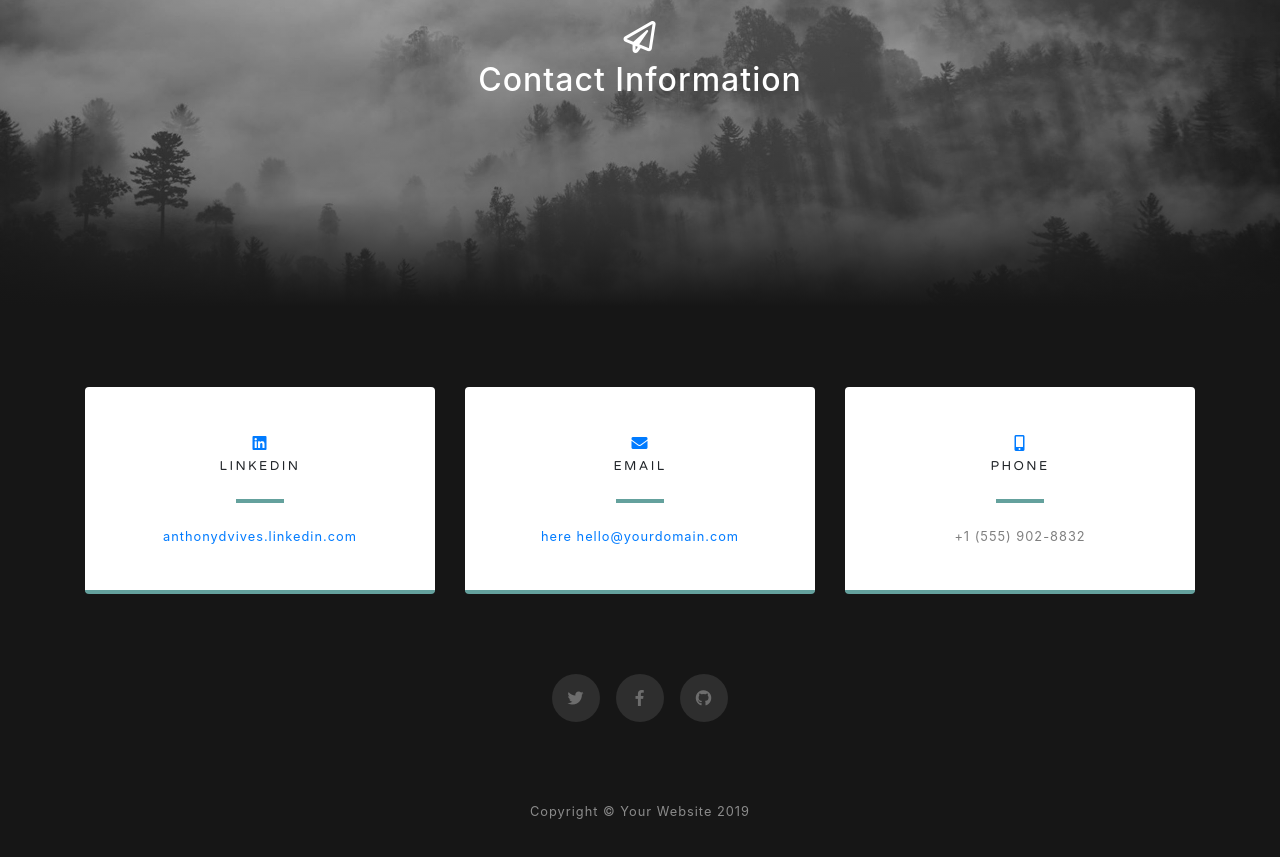
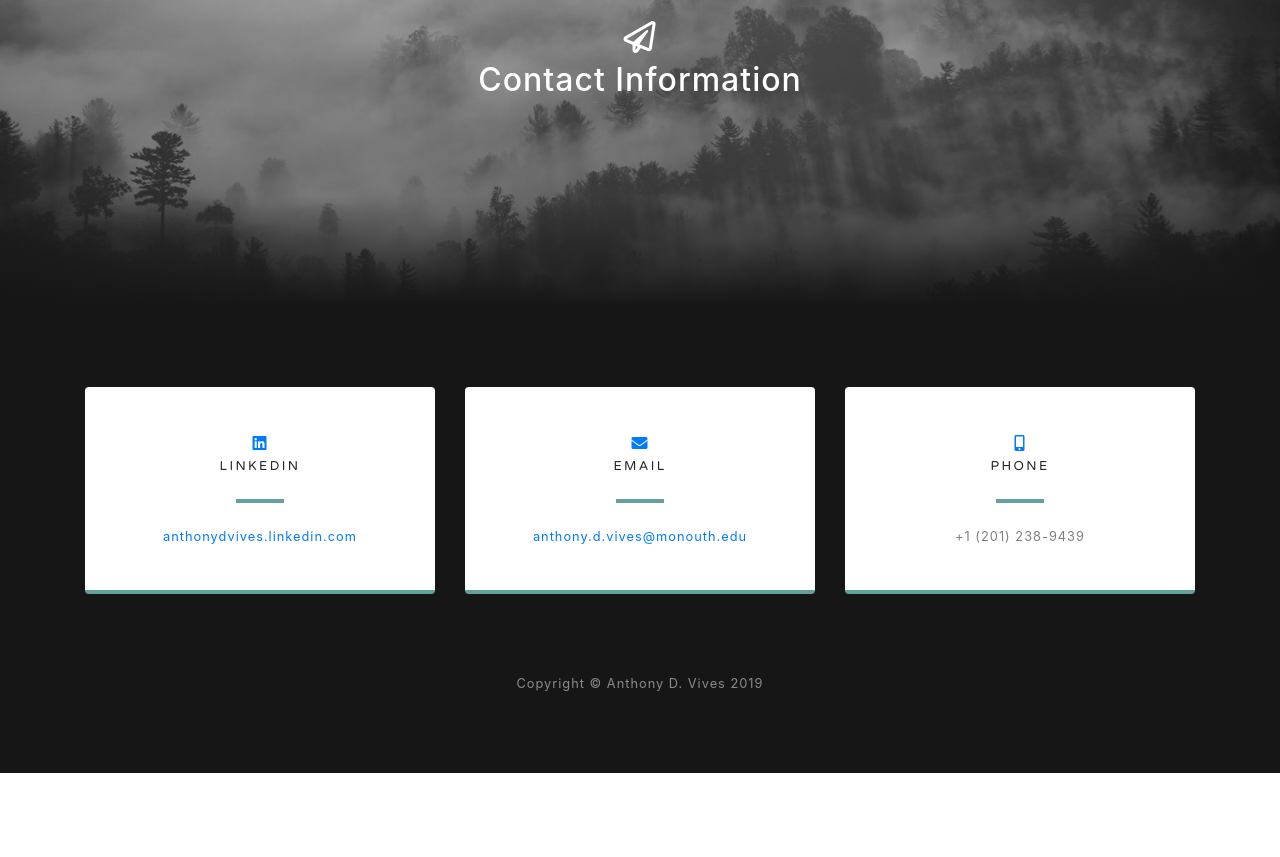
Before and after one commit to anthonydvives/anthonydvives.github.io, a website with bundled scripts: page index.html in a window 1280 px wide. Shown: the part 2913-3770 px from the top of the page. After the commit the page ends 3686 px from the top, so only its background shows below. Built offline with nearby package versions, Linux system fonts and the light colour scheme.

Commit message:
Update index.html

```diff
--- a/index.html
+++ b/index.html
@@ -171,8 +171,7 @@
               <h4 class="text-uppercase m-0">Email</h4>
               <hr class="my-4">
               <div class="small text-black-50">
-                 <a href="http://www.yahoo.com">here</a>
-                <a href="#">hello@yourdomain.com</a>
+                <a href="#">anthony.d.vives@monouth.edu</a>
               </div>
             </div>
           </div>
@@ -184,22 +183,10 @@
               <i class="fas fa-mobile-alt text-primary mb-2"></i>
               <h4 class="text-uppercase m-0">Phone</h4>
               <hr class="my-4">
-              <div class="small text-black-50">+1 (555) 902-8832</div>
+              <div class="small text-black-50">+1 (201) 238-9439</div>
             </div>
           </div>
         </div>
-      </div>
-
-      <div class="social d-flex justify-content-center">
-        <a href="#" class="mx-2">
-          <i class="fab fa-twitter"></i>
-        </a>
-        <a href="#" class="mx-2">
-          <i class="fab fa-facebook-f"></i>
-        </a>
-        <a href="#" class="mx-2">
-          <i class="fab fa-github"></i>
-        </a>
       </div>
 
     </div>
@@ -208,7 +195,7 @@
   <!-- Footer -->
   <footer class="bg-black small text-center text-white-50">
     <div class="container">
-      Copyright &copy; Your Website 2019
+      Copyright &copy; Anthony D. Vives 2019
     </div>
   </footer>
 
```
